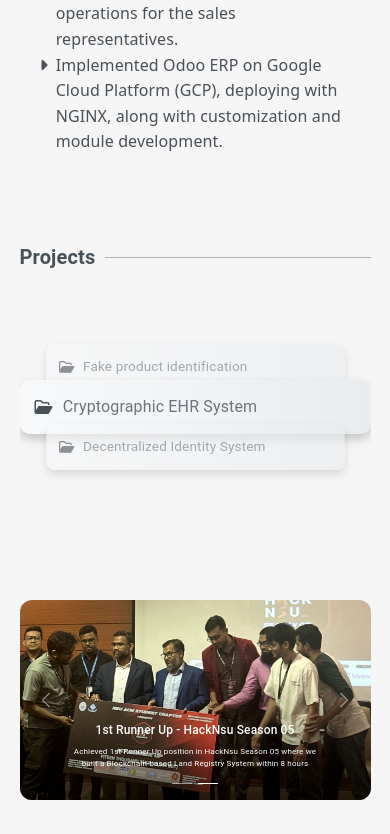
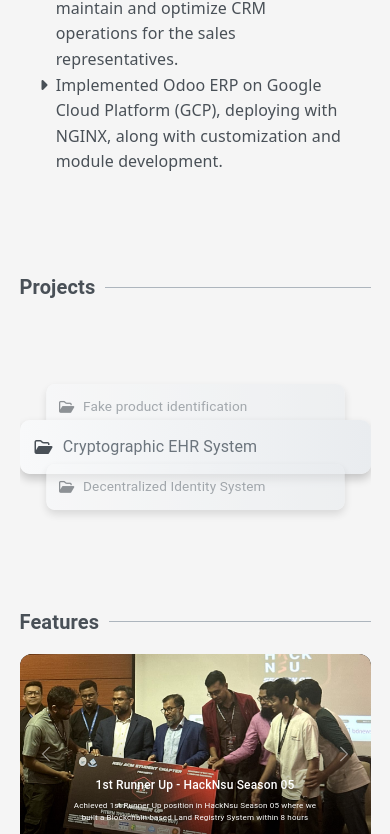
Before and after one commit to nihalislam01/Nihal, a React (Create React App) app: page / in a window 390 px wide. Shown: the part 1981-2815 px from the top of the page. Built offline with nearby package versions, Linux system fonts and the light colour scheme.

Commit message:
debug feature

```diff
--- a/src/components/Feature.js
+++ b/src/components/Feature.js
@@ -4,6 +4,7 @@ import Carousel from "react-bootstrap/Carousel";
 import { bottomFadeUp } from "../utils/Animation";
 
 import '../styles/Feature.css';
+import Title from "./Title";
 
 const features = [
     {
@@ -25,6 +26,7 @@ const Feature = () => {
 
     return (
         <section ref={ref} id="feature" className="section-container feature">
+            <Title title="Features" />
             <motion.div className="about-me-motion" initial="hidden" animate={isInView ? "visible" : "hidden"} variants={bottomFadeUp}>
                 <Carousel className="feature-carousel">
                     {features.map((feature, index) => (
--- a/src/components/Title.js
+++ b/src/components/Title.js
@@ -3,8 +3,8 @@ import { Typography } from "@mui/material";
 export default function Title({title}) {
     return (
         <div className="title">
-        <Typography variant="h4" fontWeight="bold">{title}</Typography>
-        <div className="horizontal-line" />
-    </div>
+            <Typography variant="h4" fontWeight="bold">{title}</Typography>
+            <div className="horizontal-line" />
+        </div>
     )
 }
--- a/src/index.css
+++ b/src/index.css
@@ -20,8 +20,8 @@ code {
     display: flex;
     gap: 20px;
     align-items: center;
-    margin-bottom: 30px;
-    margin-top: 30px;
+    margin-bottom: 50px;
+    margin-top: 50px;
 }
 
 .horizontal-line {
@@ -129,8 +129,8 @@ p {
         font-size: 25px;
     }
     .title {
-        margin-bottom: 20px;
-        margin-top: 20px;
+        margin-bottom: 30px;
+        margin-top: 30px;
     }
 }
 
@@ -145,8 +145,8 @@ p {
     }
     .title {
         gap: 10px;
-        margin-bottom: 10px;
-        margin-top: 10px;
+        margin-bottom: 20px;
+        margin-top: 20px;
     }
 
     .big-icons {
--- a/src/styles/Feature.css
+++ b/src/styles/Feature.css
@@ -1,6 +1,5 @@
 .feature {
     margin-bottom: 100px;
-    padding-top: 50px;
 }
 
 .feature-img {
@@ -44,9 +43,6 @@
 }
 
 @media only screen and (max-width: 1024px) {
-    .feature {
-        padding-top: 20px;
-    }
     .carousel-item {
         height: 400px;
     }
@@ -87,7 +83,6 @@
 @media only screen and (max-width: 425px) {
     .feature {
         margin-bottom: 50px;
-        padding-top: 0px;
     }
     .carousel-item {
         height: 200px;
--- a/src/styles/Project.css
+++ b/src/styles/Project.css
@@ -1,6 +1,7 @@
 .carousel {
     height: 500px;
-    padding: 200px 0px;
+    padding-top: 200px;
+    padding-bottom: 100px;
     width: 100%;
     overflow: hidden;
     display: flex;
```
